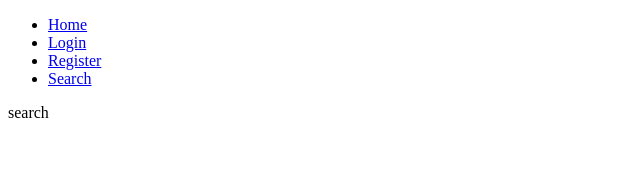
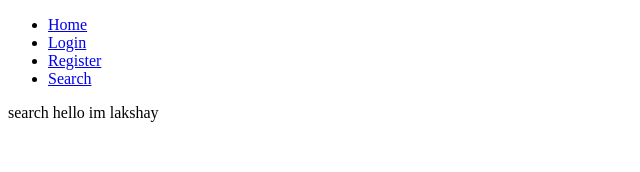
Before and after one commit to etchet/torrent-frontend, a React (Create React App) app: page /search in a window 1280 px wide. Shown: the top 172 px of the page, without its empty margins (0-640 px from the left). Built offline with nearby package versions, Linux system fonts and the light colour scheme.

Commit message:
changes in search

```diff
--- a/src/pages/Website/Search.js
+++ b/src/pages/Website/Search.js
@@ -5,7 +5,7 @@ export default function Search() {
     return (
         <div>
             <Navbar />
-            search
+            search hello im lakshay
         </div>
     )
 }
```
Also changed, not shown: 1 other file (tests, documents, lock files or other folders).
